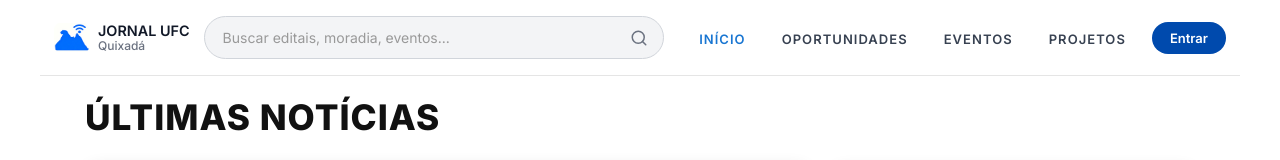
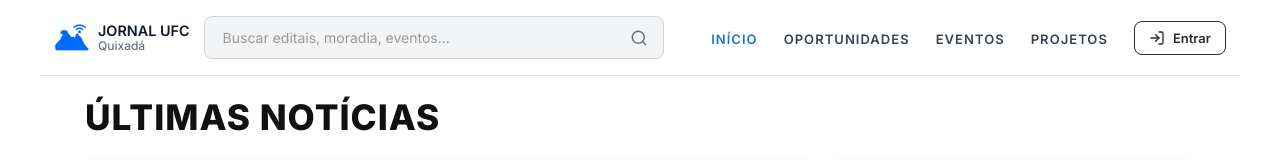
Before and after one commit to Naliat/TrabalhoGpJornal, a React app in the folder frontend/: page / in a window 1280 px wide. Shown: the top 160 px of the page. Built offline with nearby package versions, Linux system fonts and the light colour scheme; no server answers; grey boxes are pictures that could not be loaded; the HTML template or start-up script is replaced by a standard one.

Commit message:
styles(frontend-header): alinha a tela com o prototipo do figma

```diff
--- a/frontend/src/components/Header/Header.module.css
+++ b/frontend/src/components/Header/Header.module.css
@@ -1,5 +1,4 @@
 .container {
-  width: 100%;
   max-width: 1200px;
   height: 76px;
   margin: 0 auto;
@@ -9,7 +8,10 @@
   display: flex;
   align-items: center;
   justify-content: space-between;
-  box-sizing: border-box;
+
+  position: sticky;
+  top: 0;
+  z-index: 100;
 }
 
 .left {
@@ -32,7 +34,7 @@
   padding: 12px 46px 12px 18px;
   background-color: #f3f4f6;
   border: 1px solid #d1d5db;
-  border-radius: 999px;
+  border-radius: 8px;
   font-size: 14px;
   font-weight: 400;
   color: #999999;
@@ -66,7 +68,7 @@
 .menu {
   display: flex;
   align-items: center;
-  gap: 12px;
+  gap: 2px;
   list-style: none;
   margin: 0;
   padding: 0;
@@ -101,20 +103,24 @@
 }
 
 .loginBtn {
-  background-color: #004aad;
-  color: #ffffff;
-  border: none;
-  padding: 8px 18px;
-  border-radius: 999px;
+  display: flex;
+  align-items: center;
+  gap: 8px;
+  background-color: #ffffff;
+  color: #2c2c2c;
+  border: 1px solid #2C2C2C;
+  padding: 8px 14px;
+  border-radius: 8px;
   font-size: 13px;
   font-weight: 600;
   cursor: pointer;
-  transition: background-color 0.2s, transform 0.1s;
+  transition: background-color 0.2s, border-color 0.2s;
 }
 
 .loginBtn:hover {
-  background-color: #003780;
-  transform: translateY(-1px);
+  color: #F5F5F5;
+  background-color: #5A5A5A;
+  border-color: #F5F5F5;
 }
 
 @media (max-width: 900px) {
--- a/frontend/src/components/Header/Header.tsx
+++ b/frontend/src/components/Header/Header.tsx
@@ -1,4 +1,4 @@
-import { Search } from "lucide-react";
+import { LogIn, Search } from "lucide-react";
 import { NavLink, useNavigate } from "react-router-dom";
 
 import Logotype from "../Logotype/Logotype";
@@ -60,6 +60,7 @@ function Header() {
 
         <div className={styles.loginArea}>
           <button className={styles.loginBtn} onClick={redirectToLogin}>
+            <LogIn size={16} />
             Entrar
           </button>
         </div>
```
